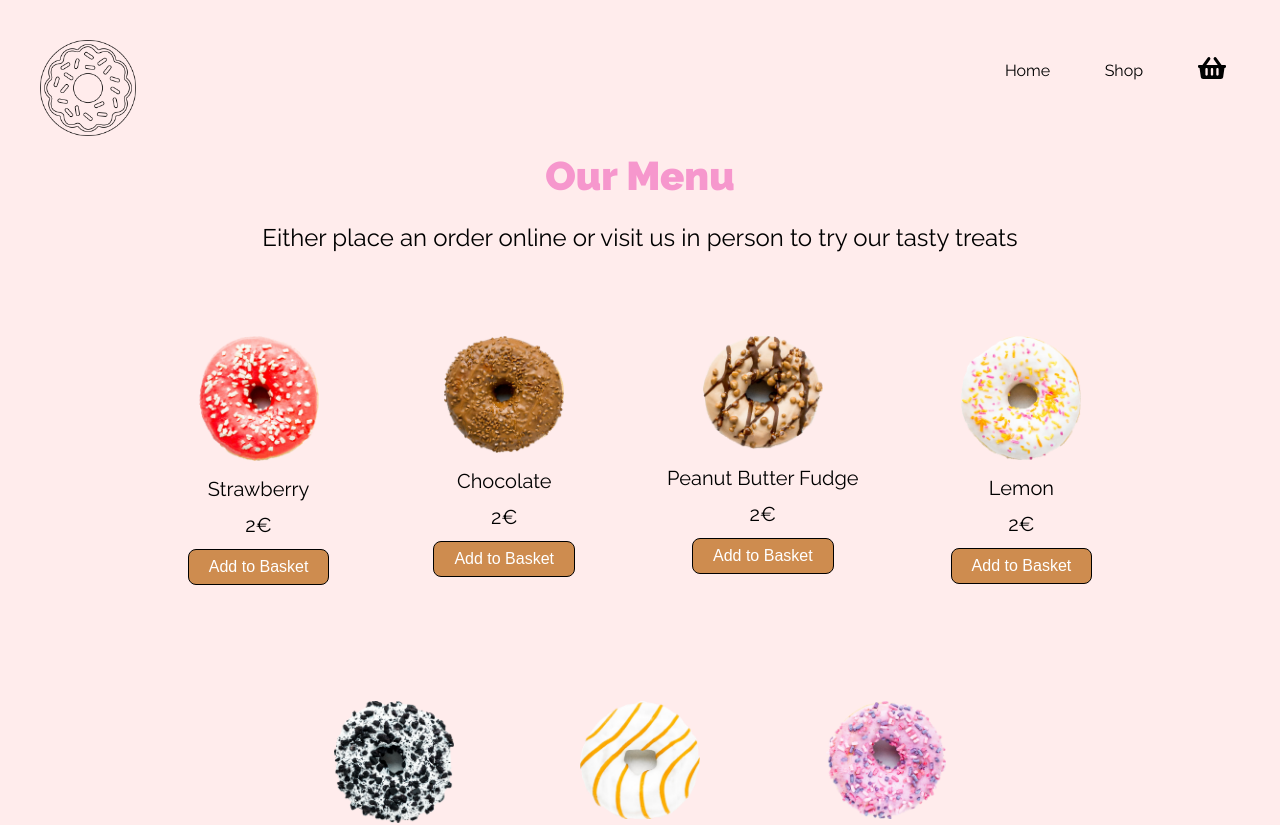
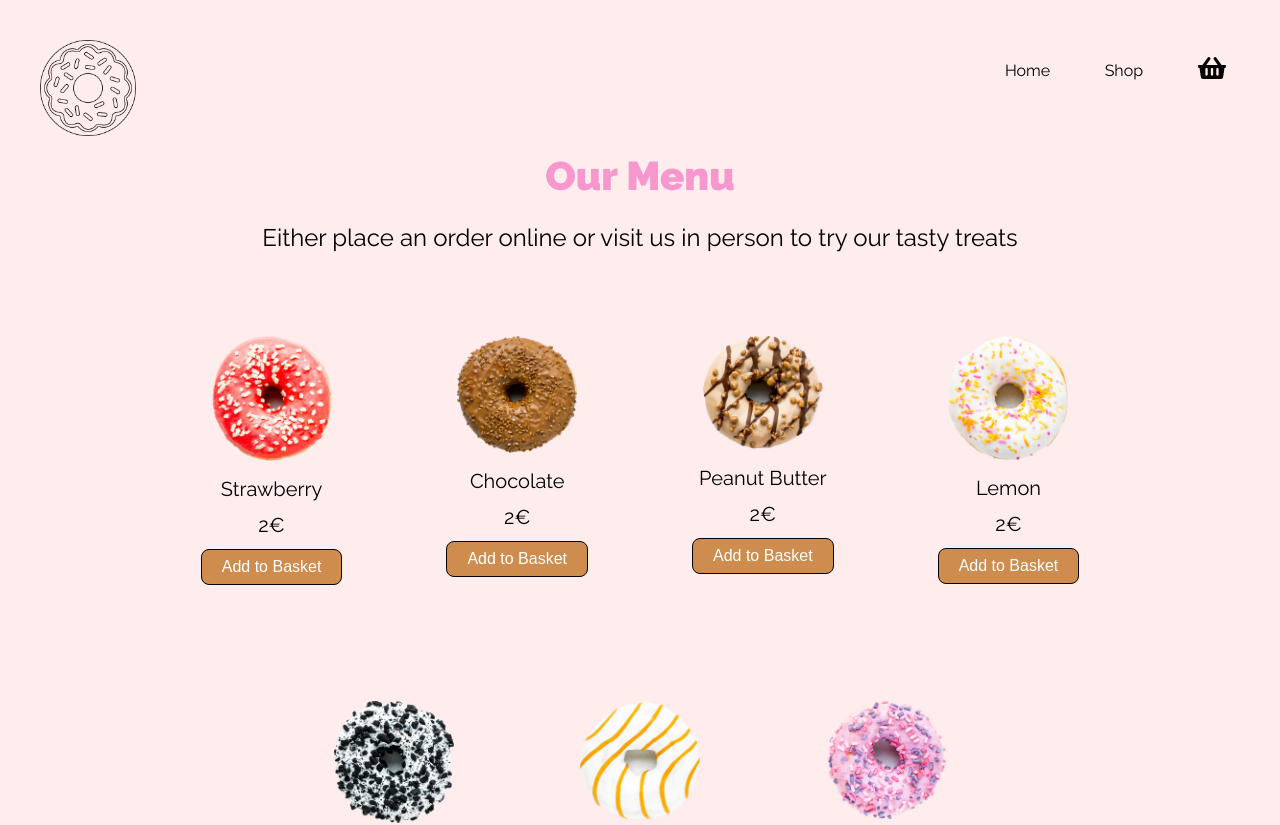
Before and after one commit to alinaalbrecht/shopping-cart, a React (Create React App) app: page /shop in a window 1280 px wide. Shown: the top 825 px of the page. Built offline with nearby package versions, Linux system fonts and the light colour scheme.

Commit message:
render correct price totals in basket

```diff
--- a/src/Components/Basket.tsx
+++ b/src/Components/Basket.tsx
@@ -17,6 +17,7 @@ interface BasketProps {
 const Basket: React.FC<BasketProps> = (props) => {
   return (
     <div className="basket">
+      {console.log(props.basketContents)}
       <div className="overlay"></div>
       <div className="basket-overview">
         <button className="close-button" onClick={props.handleToggleBasket}>
@@ -37,7 +38,7 @@ const Basket: React.FC<BasketProps> = (props) => {
         <h3>
           Subtotal:&nbsp;
           {props.basketContents.reduce((amount, item): number => {
-            return amount + item.price;
+            return amount + item.price * item.quantity;
           }, 0)}
           €
         </h3>
--- a/src/Components/DonutCardBasket.tsx
+++ b/src/Components/DonutCardBasket.tsx
@@ -32,8 +32,8 @@ const DonutCardBasket: React.FC<DonutCardBasketProps> = (props) => {
         </div>
         <div className="donut-info">
           <p className="donut-name">{props.name}</p>
-          <p className="donut-price">{props.price}€</p>
-          <p className="donut-quantity">{props.quantity}</p>
+          <p className="donut-price">{props.price * props.quantity}€</p>
+          <p className="donut-quantity">quantity: {props.quantity}</p>
         </div>
         <div className="donut-quantity-controls">
           <div className="subtract">
--- a/src/RouteSwitch.tsx
+++ b/src/RouteSwitch.tsx
@@ -35,7 +35,7 @@ const Donuts: Donut[] = [
     index: 1,
   },
   {
-    name: "Peanut Butter Fudge",
+    name: "Peanut Butter",
     price: 2,
     image: "images/brown-streaks.png",
     index: 2,
--- a/src/Styles/Basket.css
+++ b/src/Styles/Basket.css
@@ -53,6 +53,17 @@
   width: 70%;
 }
 
+.donut-info {
+  display: flex;
+  flex-direction: row;
+  flex-wrap: wrap;
+  justify-content: space-between;
+  width: 200px;
+}
+.donut-quantity {
+  width: 100%;
+}
+
 .basket-card p {
   margin: unset;
   text-align: left;
--- a/src/Styles/Shop.css
+++ b/src/Styles/Shop.css
@@ -17,8 +17,8 @@
   margin: 0 0 24px 0;
 }
 
-.donut-image {
-  max-width: 120px;
+.donut-image img {
+  width: 120px;
 }
 
 .quantity-selector {
```
